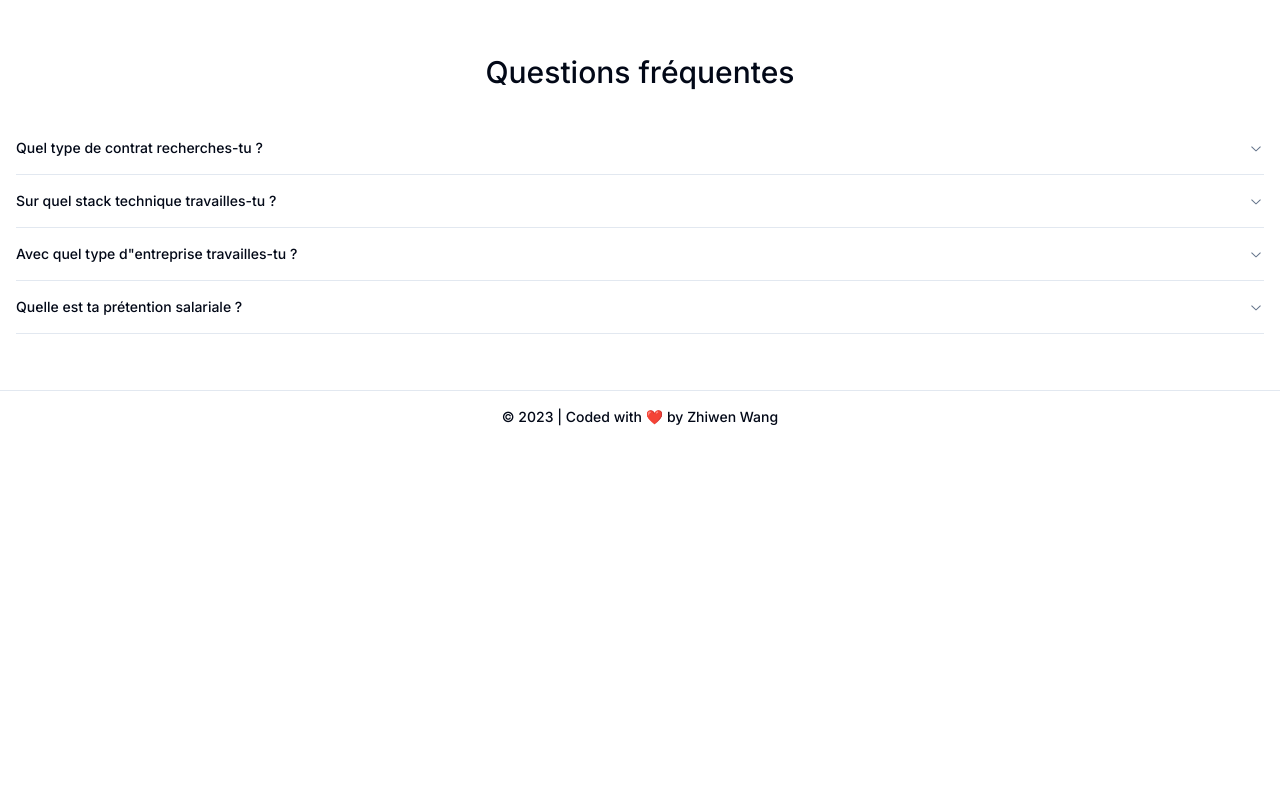
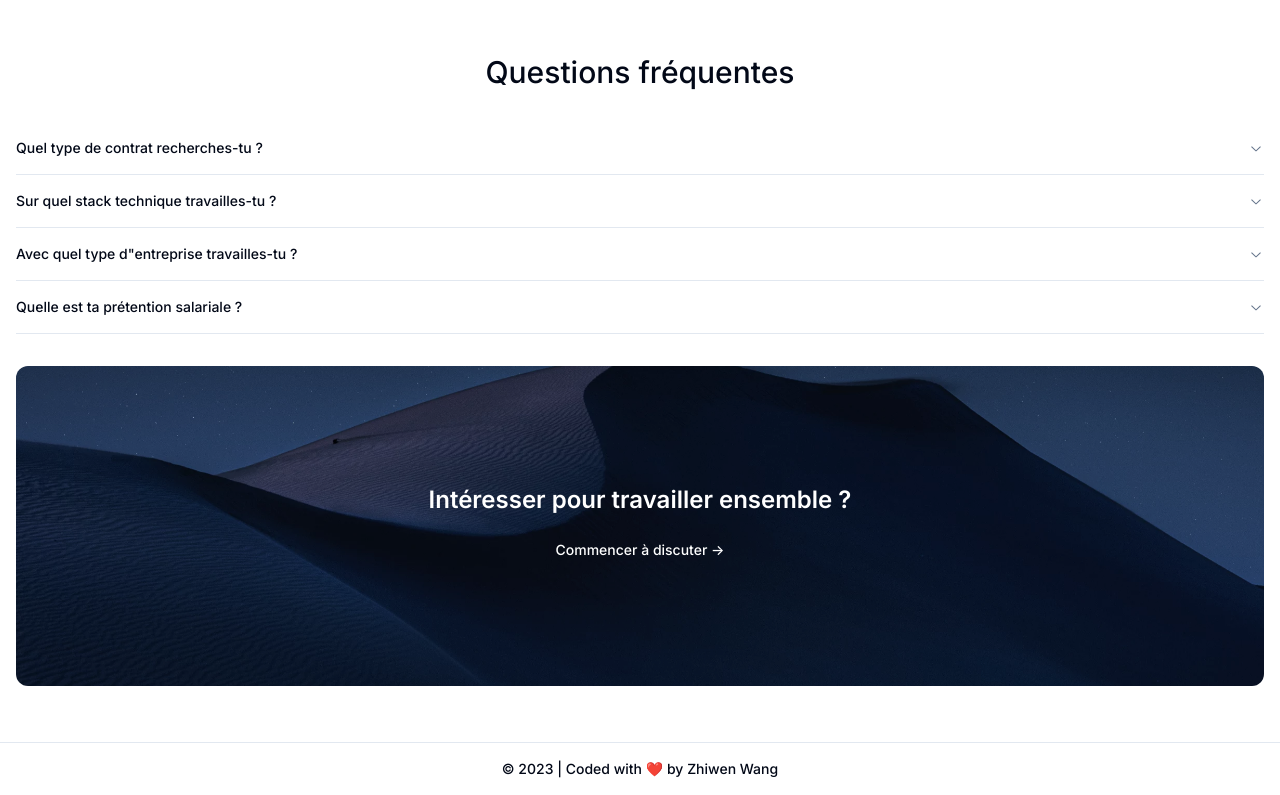
Before and after one commit to Zippee0709/portfolio, a Next.js app: page / in a window 1280 px wide. Shown: the part 2898-3693 px from the top of the page. Before the commit the page ends 3341 px from the top, so only its background shows below. Built offline with nearby package versions, Linux system fonts and the light colour scheme.

Commit message:
FEAT contact-card with hover animation

```diff
--- /dev/null
+++ b/src/components/app/cards/contact-card.tsx
@@ -0,0 +1,29 @@
+import React from "react"
+import Image from "next/image"
+
+import { Button } from "@/components/ui/button"
+import { Icons } from "@/components/ui/icons"
+
+const ContactCard = () => {
+  return (
+    <div className="relative flex justify-center items-center w-full h-80 group">
+      <Image
+        className="rounded-xl brightness-75 group-hover:brightness-100 transition-all duration-300 ease-in"
+        src="/images/desert.webp"
+        alt="Desert Night Wallpaper"
+        fill
+        style={{ objectFit: "cover", objectPosition: "center" }}
+      />
+      <div className="absolute flex flex-col justify-center items-center gap-4 group-hover:brightness-100">
+        <p className="text-white text-2xl text-center font-semibold">
+          Intéresser pour travailler ensemble ?
+        </p>
+        <Button variant="link">
+          <p className="text-white">Commencer à discuter -&gt;</p>
+        </Button>
+      </div>
+    </div>
+  )
+}
+
+export { ContactCard }
--- a/src/components/app/sections/faq.tsx
+++ b/src/components/app/sections/faq.tsx
@@ -6,6 +6,7 @@ import {
   AccordionItem,
   AccordionTrigger,
 } from "@/components/ui/accordion"
+import { ContactCard } from "@/components/app/cards/contact-card"
 
 const FAQ = () => {
   return (
@@ -64,6 +65,8 @@ const FAQ = () => {
           </AccordionContent>
         </AccordionItem>
       </Accordion>
+
+      <ContactCard />
     </section>
   )
 }
--- a/src/components/ui/icons.tsx
+++ b/src/components/ui/icons.tsx
@@ -1,5 +1,6 @@
 import React from "react"
 import {
+  ArrowRight,
   ChevronsDown,
   CircleDot,
   MapPin,
@@ -10,6 +11,7 @@ import {
 } from "lucide-react"
 
 const Icons = {
+  ArrowRight,
   ChevronsDown,
   CircleDot,
   MapPin,
```
Also changed, not shown: public/images/desert.webp (added).
